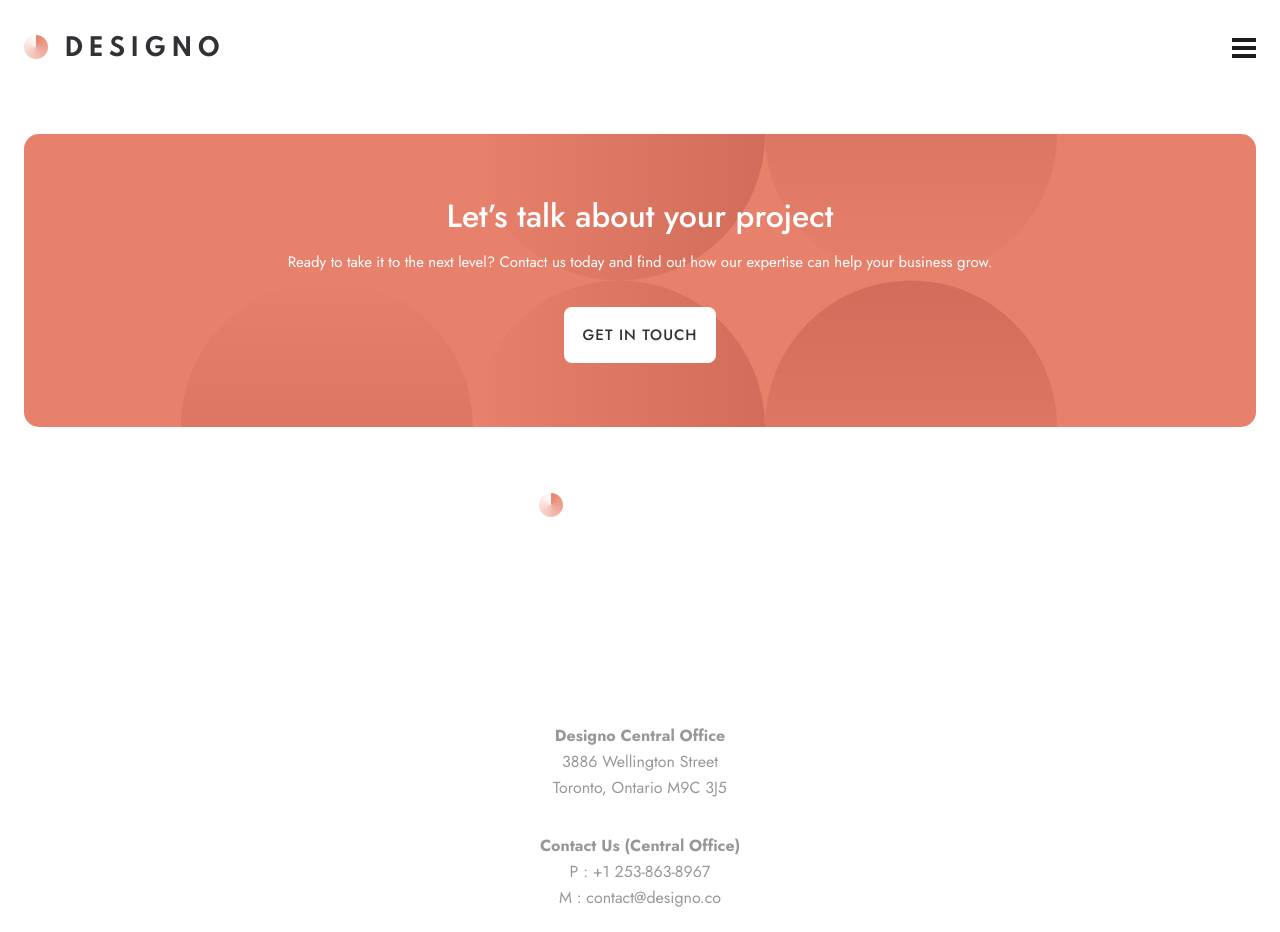
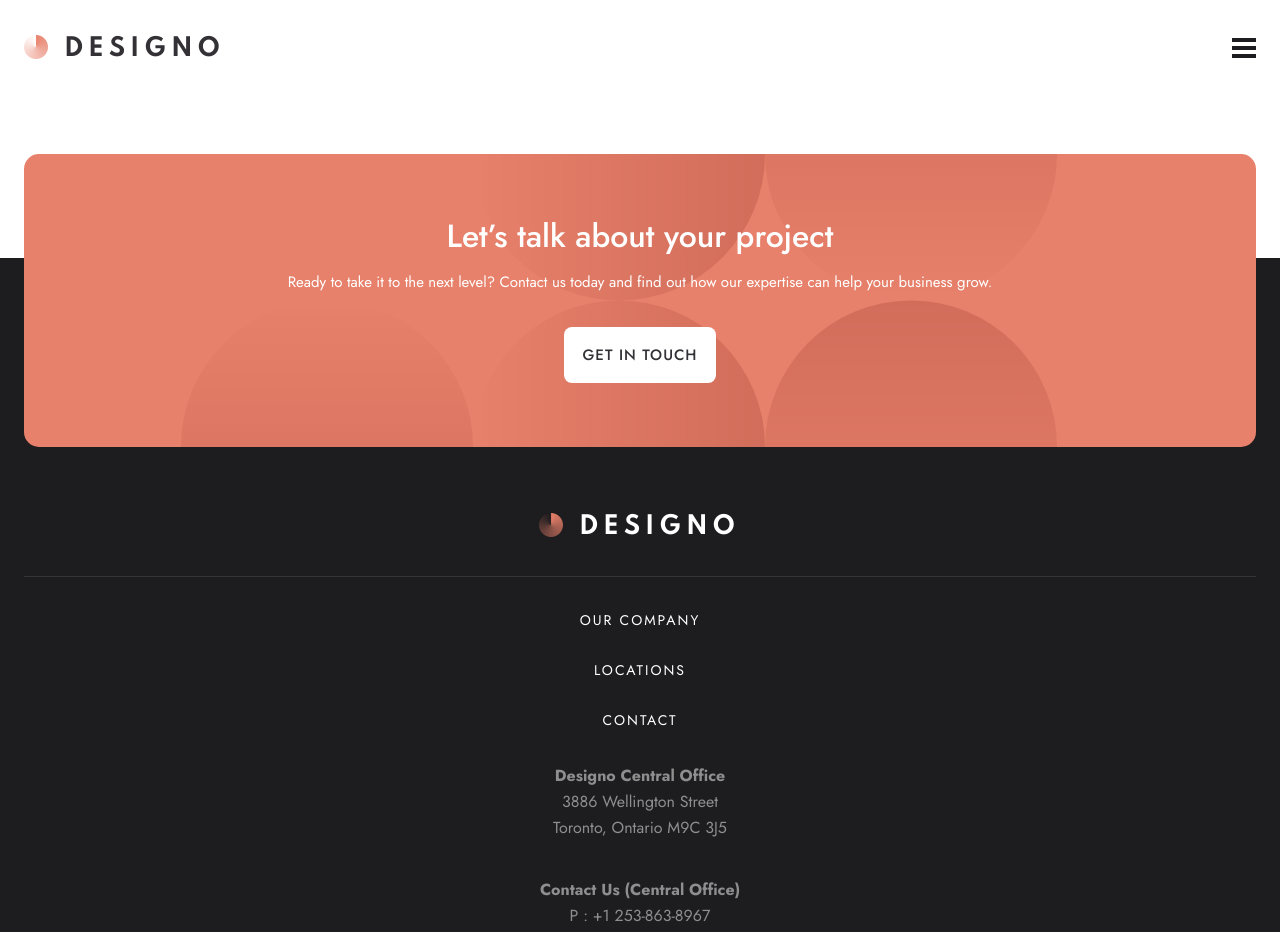
Before and after one commit to g-akca/designo, a React (Vite) app: page /#/ in a window 1280 px wide. Shown: the top 932 px of the page. Built offline with nearby package versions, Linux system fonts and the light colour scheme.

Commit message:
Update Footer component styles for improved layout and readability, add black background

```diff
--- a/src/components/layout/Footer.tsx
+++ b/src/components/layout/Footer.tsx
@@ -7,11 +7,11 @@ import youtubeIcon from "/assets/shared/desktop/icon-youtube.svg";
 
 function Footer() {
   return (
-    <footer className="relative py-9.5 px-6 flex flex-col gap-16.5">
+    <footer className="relative py-14.5 px-6 flex flex-col gap-16.5">
       <section
         className="
           bg-peach bg-[url('/assets/shared/desktop/bg-pattern-call-to-action.svg')] bg-position-[44%_center]
-          bg-no-repeat rounded-[15px] py-16 px-6 flex flex-col items-center gap-8
+          bg-no-repeat rounded-[15px] py-16 px-6 flex flex-col items-center gap-8 z-10
         "
       >
         <div className="flex flex-col gap-4 text-center text-white">
@@ -30,19 +30,19 @@ function Footer() {
         </button>
       </section>
 
-      <section className="flex flex-col gap-8 items-center text-center">
+      <section className="flex flex-col gap-9 items-center text-center z-10">
         <img src={lightLogo} alt="" className="h-6.75" />
 
         <hr className="w-full text-white/10" />
 
-        <nav className="flex flex-col gap-8 uppercase text-[14px] leading-3.5 tracking-[2px] text-white">
+        <nav className="flex flex-col gap-9 uppercase text-[14px] leading-3.5 tracking-[2px] text-white">
           <a href="#">Our Company</a>
           <a href="#">Locations</a>
           <a href="#">Contact</a>
         </nav>
 
         <address>
-          <p className="opacity-50 not-italic">
+          <p className="text-white/50 not-italic">
             <strong>Designo Central Office</strong>
             <br />
             3886 Wellington Street
@@ -52,7 +52,7 @@ function Footer() {
         </address>
 
         <address>
-          <p className="opacity-50 not-italic">
+          <p className="text-white/50 not-italic">
             <strong>Contact Us (Central Office)</strong>
             <br />
             P : +1 253-863-8967
@@ -79,6 +79,8 @@ function Footer() {
           </a>
         </nav>
       </section>
+
+      <div className="absolute z-0 bottom-0 inset-x-0 bg-black h-203.75" />
     </footer>
   )
 }
```
